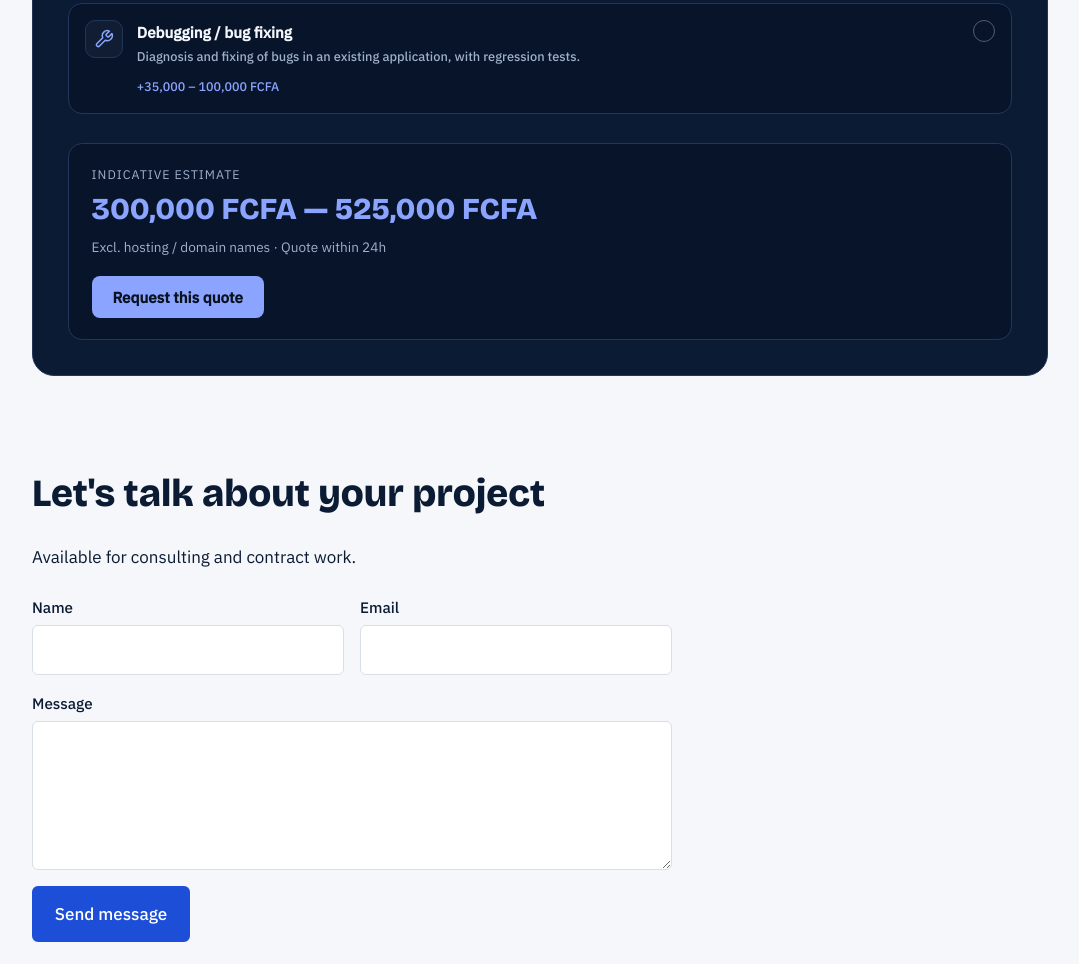
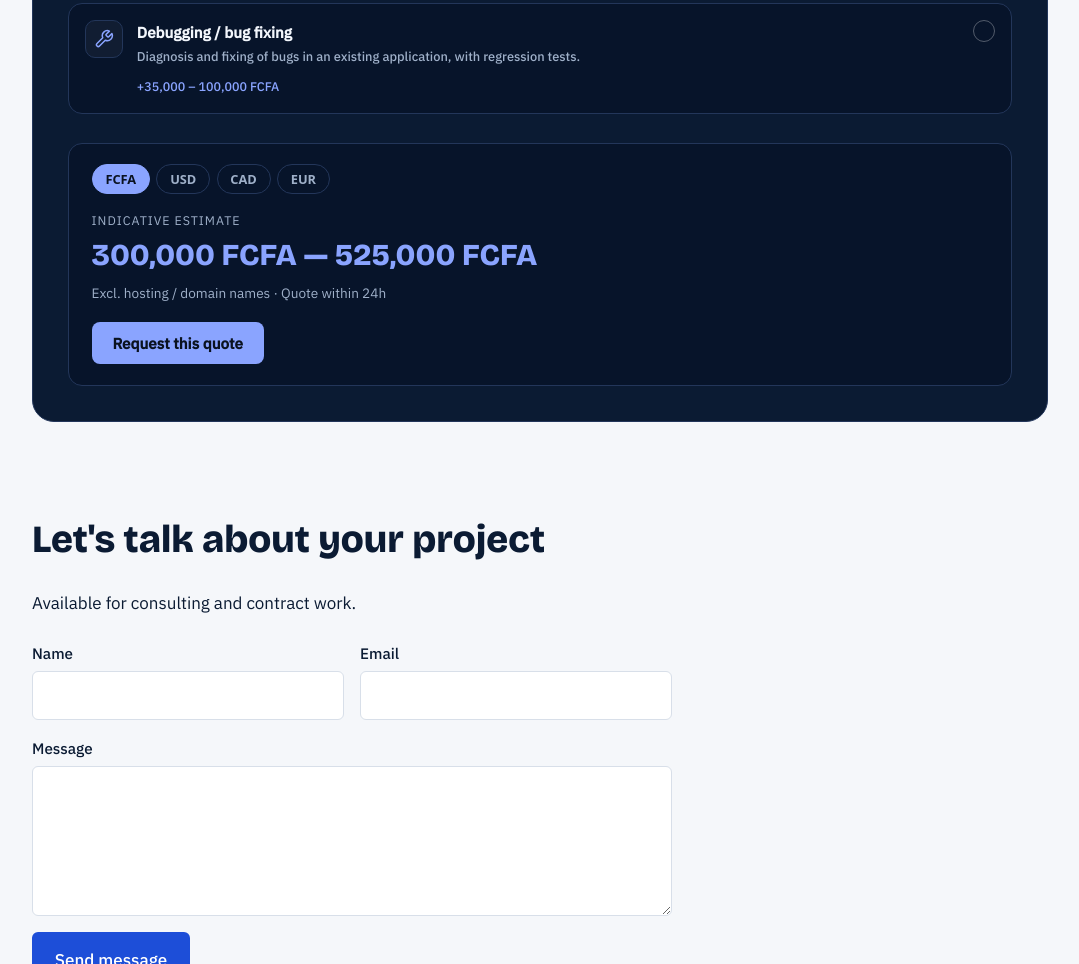
Before and after one commit to jasonmanda/portfolio, a plain HTML site: page index.html in a window 1280 px wide. Shown: the part 6987-7951 px from the top of the page, without its empty margins (100-1179 px from the left). Drawn offline with nearby package versions, Linux system fonts and the light colour scheme; no server answers.

Commit message:
update pricing

```diff
--- a/estimate.js
+++ b/estimate.js
@@ -7,9 +7,9 @@
   const L = o => (typeof o === "string" ? o : (o && (o[cur()] || o.fr || o.en)) || "");
   const tx = {
     fr: { err: "Impossible de charger tarifs.json. Ouvrez le site via un serveur (ex. npx serve .).", pick: "Choisissez un niveau pour obtenir une estimation.", none: "aucune", noLevel: "Aucun",
-          hello: "Bonjour, je souhaite un devis.", type: "Projet", cx: "Complexité", opt: "Options", est: "Estimation indicative" },
+          hello: "Bonjour, je souhaite un devis.", type: "Projet", cx: "Complexité", opt: "Options", est: "Estimation indicative", rate: "Conversion indicative" },
     en: { err: "Could not load tarifs.json. Open the site through a server (e.g. npx serve .).", pick: "Choose a level to get an estimate.", none: "none", noLevel: "None",
-          hello: "Hello, I would like a quote.", type: "Project", cx: "Complexity", opt: "Options", est: "Indicative estimate" }
+          hello: "Hello, I would like a quote.", type: "Project", cx: "Complexity", opt: "Options", est: "Indicative estimate", rate: "Indicative conversion" }
   };
 
   // Icônes (traits simples, fournies par le code, pas par le JSON)
@@ -35,6 +35,8 @@
   const $quote = document.getElementById("est-quote");
 
   let T = null;
+  let C = null;        // devise affichée : { id, label, taux } (taux = FCFA pour 1 unité)
+  const $cur = document.getElementById("est-cur");
   const refresh = [];      // fonctions qui re-écrivent les textes (changement de langue)
   const levelDescs = {};   // id option -> élément de description du niveau choisi
   const optEls = {};       // id option -> élément DOM (pour l'afficher / le masquer)
@@ -49,8 +51,15 @@
   function tr(e, obj, field) { bind(e, () => L(obj[field])); }
 
   function num(n) { return n.toLocaleString(cur() === "fr" ? "fr-FR" : "en-US").replace(/[\u202f\u00a0]/g, "\u00a0"); }
-  function amount(n, open) { return num(n) + (open ? "+" : "") + "\u00a0" + (T.devise || ""); }
-  function plus(o) { return "+" + num(o.min) + " – " + amount(o.max, o.ouvert); }
+  // Les prix sont saisis en FCFA ; on convertit à l'affichage selon la devise choisie.
+  function conv(n, step) {
+    if (!C || C.taux === 1) return n;
+    const v = n / C.taux;
+    return step > 1 ? Math.round(v / step) * step : Math.round(v);
+  }
+  function unit() { return C ? C.label : (T.devise || ""); }
+  function amount(n, open, step) { return num(conv(n, step)) + (open ? "+" : "") + "\u00a0" + unit(); }
+  function plus(o) { return "+" + num(conv(o.min)) + " – " + amount(o.max, o.ouvert); }
 
   function input(parent, kind, name, value, checked, onChange) {
     const i = el("input", "", parent);
@@ -176,8 +185,56 @@
              open: picks.some(p => p.ouvert), empty: max === 0 };
   }
 
-  function range() { const r = compute(); return money(r.min) + " — " + amount(r.max, r.open); }
-  function money(n) { return amount(n, false); }
+  function range() {
+    const r = compute(), st = T.arrondiDevise || 1;
+    return amount(r.min, false, st) + " — " + amount(r.max, r.open, st);
+  }
+  function rangeBase() {
+    const r = compute(), keep = C; C = null;
+    const out = amount(r.min, false) + " — " + amount(r.max, r.open);
+    C = keep; return out;
+  }
+  function rateNote() {
+    if (!C || C.taux === 1) return "";
+    return tx[cur()].rate + " : 1 " + C.label + " ≈ " + C.taux.toLocaleString(cur() === "fr" ? "fr-FR" : "en-US", { maximumFractionDigits: 3 }) + "\u00a0" + (T.devise || "FCFA") + ".";
+  }
+
+  function buildCurrencies() {
+    const list = T.devises || [];
+    if (list.length < 2) { $cur.hidden = true; return; }
+    let saved = ""; try { saved = localStorage.getItem("estCur") || ""; } catch (e) {}
+    C = list.find(x => x.id === saved) || list[0];
+    list.forEach(c => {
+      const b = el("button", "", $cur);
+      b.type = "button"; b.textContent = c.label; b.setAttribute("role", "radio");
+      b.addEventListener("click", () => {
+        C = c;
+        try { localStorage.setItem("estCur", c.id); } catch (e) {}
+        syncCur(); retext();
+      });
+    });
+    syncCur();
+  }
+  function syncCur() {
+    [...$cur.children].forEach((b, i) => b.setAttribute("aria-checked", String(T.devises[i] === C)));
+  }
+
+  // Taux en direct (USD, CAD) ; en cas d'échec, les taux de tarifs.json restent utilisés.
+  function liveRates() {
+    if (!T.tauxEnDirect || !T.devises) return;
+    fetch("https://open.er-api.com/v6/latest/XOF")
+      .then(r => { if (!r.ok) throw new Error(); return r.json(); })
+      .then(j => {
+        T.devises.forEach(c => {
+          const per = j && j.rates && j.rates[c.id];
+          if (c.fixe || c.id === "XOF" || !per) return;
+          const taux = 1 / per;
+          if (taux > c.taux * 0.85 && taux < c.taux * 1.15) c.taux = taux; // garde-fou
+        });
+        retext();
+      })
+      .catch(() => {});
+  }
 
   const legend = document.getElementById("est-opt-legend");
   const legendDefault = { en: legend ? legend.dataset.en : "", fr: (typeof fr !== "undefined" && fr.est_opt) || (legend ? legend.dataset.en : "") };
@@ -190,7 +247,7 @@
 
     const r = compute();
     $value.textContent = r.empty ? "—" : range();
-    $note.textContent = r.empty ? tx[cur()].pick : (T.note ? L(T.note) : "");
+    $note.textContent = r.empty ? tx[cur()].pick : [T.note ? L(T.note) : "", rateNote()].filter(Boolean).join(" · ");
     $quote.disabled = r.empty;
 
     T.options.forEach(o => {
@@ -206,7 +263,7 @@
       m.type + " : " + L(s.t.label),
       ...(s.c ? [m.cx + " : " + L(s.c.label)] : []),
       m.opt + " : " + (s.picks.length ? s.picks.map(p => p.label).join(", ") : m.none),
-      m.est + " : " + range(), ""
+      m.est + " : " + range() + (C && C.taux !== 1 ? " (" + rangeBase() + ")" : ""), ""
     ].join("\n");
     const ta = document.querySelector("#form textarea[name=message]");
     if (ta) ta.value = msg;
@@ -218,6 +275,6 @@
 
   fetch("tarifs.json", { cache: "no-store" })
     .then(r => { if (!r.ok) throw new Error(); return r.json(); })
-    .then(j => { T = j; build(); retext(); })
+    .then(j => { T = j; build(); buildCurrencies(); retext(); liveRates(); })
     .catch(() => { $value.textContent = "—"; $note.textContent = tx[cur()].err; });
 })();
--- a/index.html
+++ b/index.html
@@ -145,6 +145,7 @@
       </fieldset>
 
       <div class="est-result" aria-live="polite">
+        <div class="est-cur" id="est-cur" role="radiogroup" aria-label="Currency"></div>
         <p class="est-label" data-i18n="est_label">Indicative estimate</p>
         <p class="est-value" id="est-value">…</p>
         <p class="est-note" id="est-note"></p>
--- a/styles.css
+++ b/styles.css
@@ -137,3 +137,9 @@ label.est-seg:has(input:checked){border-color:var(--e-acc);background:var(--e-se
 label.est-opt.wide{grid-column:1/-1}
 .est [hidden]{display:none!important}
 .est-quote:disabled{opacity:.45;cursor:not-allowed;filter:none}
+
+.est-cur{display:flex;flex-wrap:wrap;gap:.4rem;margin:0 0 1rem}
+.est-cur button{padding:.3rem .8rem;background:transparent;border:1px solid var(--e-line);border-radius:999px;color:var(--e-mut);font:600 .8rem system-ui,sans-serif;cursor:pointer;transition:background .15s,color .15s}
+.est-cur button:hover{border-color:var(--e-hov)}
+.est-cur button[aria-checked="true"]{background:var(--e-acc);border-color:var(--e-acc);color:var(--e-on)}
+.est-cur button:focus-visible{outline:2px solid var(--e-acc);outline-offset:2px}
--- a/tarifs.json
+++ b/tarifs.json
@@ -10,7 +10,8 @@
     "Les textes ont deux langues : 'fr' et 'en'.",
     "Sur une option simple, \"large\": true l'affiche sur toute la largeur.",
     "Type : 'options' (liste d'id) limite les options affichées pour ce type ; 'sansComplexite': true masque le choix de complexité ; 'titreOptions' renomme le titre de la section options.",
-    "Option : 'types' (liste d'id) limite l'option à certains types ; 'exclusif' (liste d'id) décoche les autres blocs listés quand un niveau est choisi ; sur un niveau, 'ouvert': true affiche un « + » après le maximum (prix à partir de)."
+    "Option : 'types' (liste d'id) limite l'option à certains types ; 'exclusif' (liste d'id) décoche les autres blocs listés quand un niveau est choisi ; sur un niveau, 'ouvert': true affiche un « + » après le maximum (prix à partir de).",
+    "Devises : 'devises' liste les monnaies proposées ; 'taux' = nombre de FCFA pour 1 unité (EUR : parité fixe 655,957). USD et CAD sont actualisés en direct si 'tauxEnDirect' vaut true, sinon ces valeurs servent de repli. 'arrondiDevise' : arrondi du total hors FCFA."
   ],
   "devise": "FCFA",
   "arrondi": 2500,
@@ -509,5 +510,30 @@
       ]
     }
   ],
-  "afficherPrix": true
+  "afficherPrix": true,
+  "tauxEnDirect": true,
+  "arrondiDevise": 5,
+  "devises": [
+    {
+      "id": "XOF",
+      "label": "FCFA",
+      "taux": 1
+    },
+    {
+      "id": "USD",
+      "label": "USD",
+      "taux": 570
+    },
+    {
+      "id": "CAD",
+      "label": "CAD",
+      "taux": 417
+    },
+    {
+      "id": "EUR",
+      "label": "EUR",
+      "taux": 655.957,
+      "fixe": true
+    }
+  ]
 }
```
Also changed, not shown: 1 other file.
